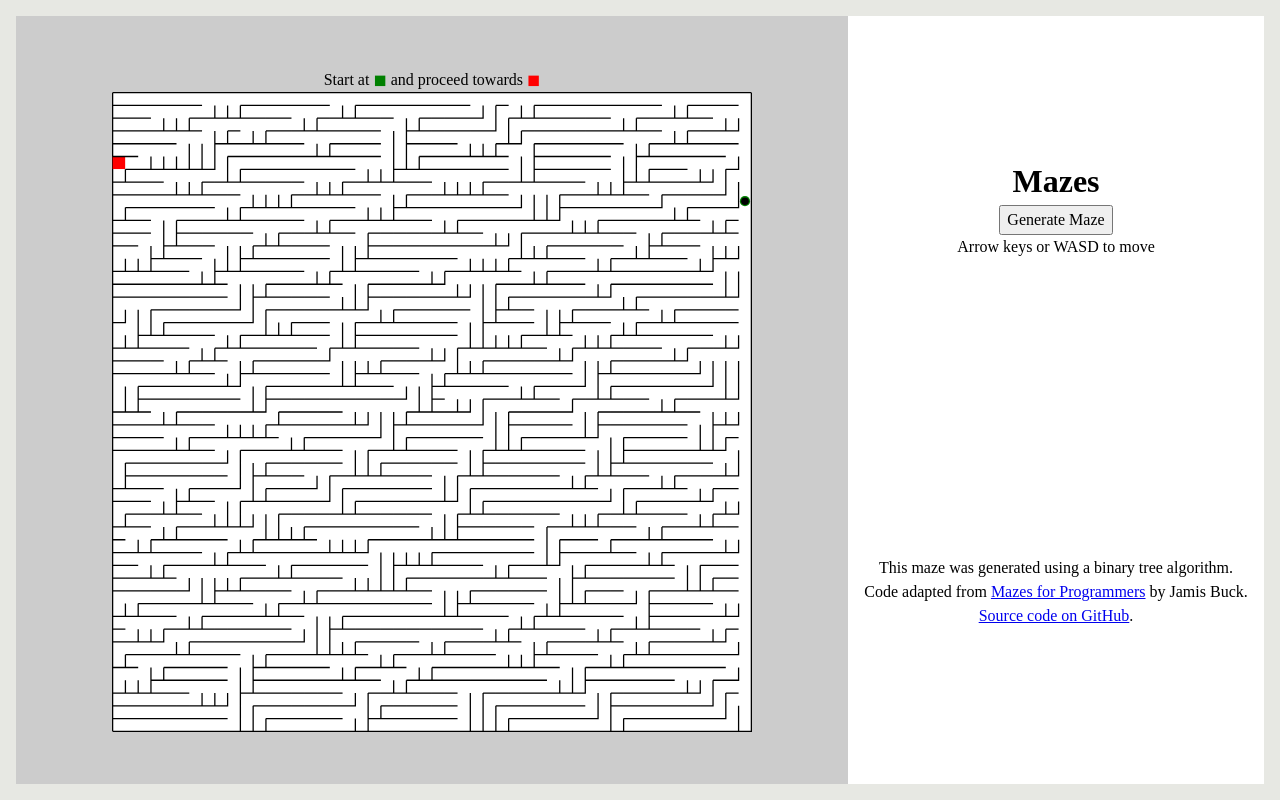
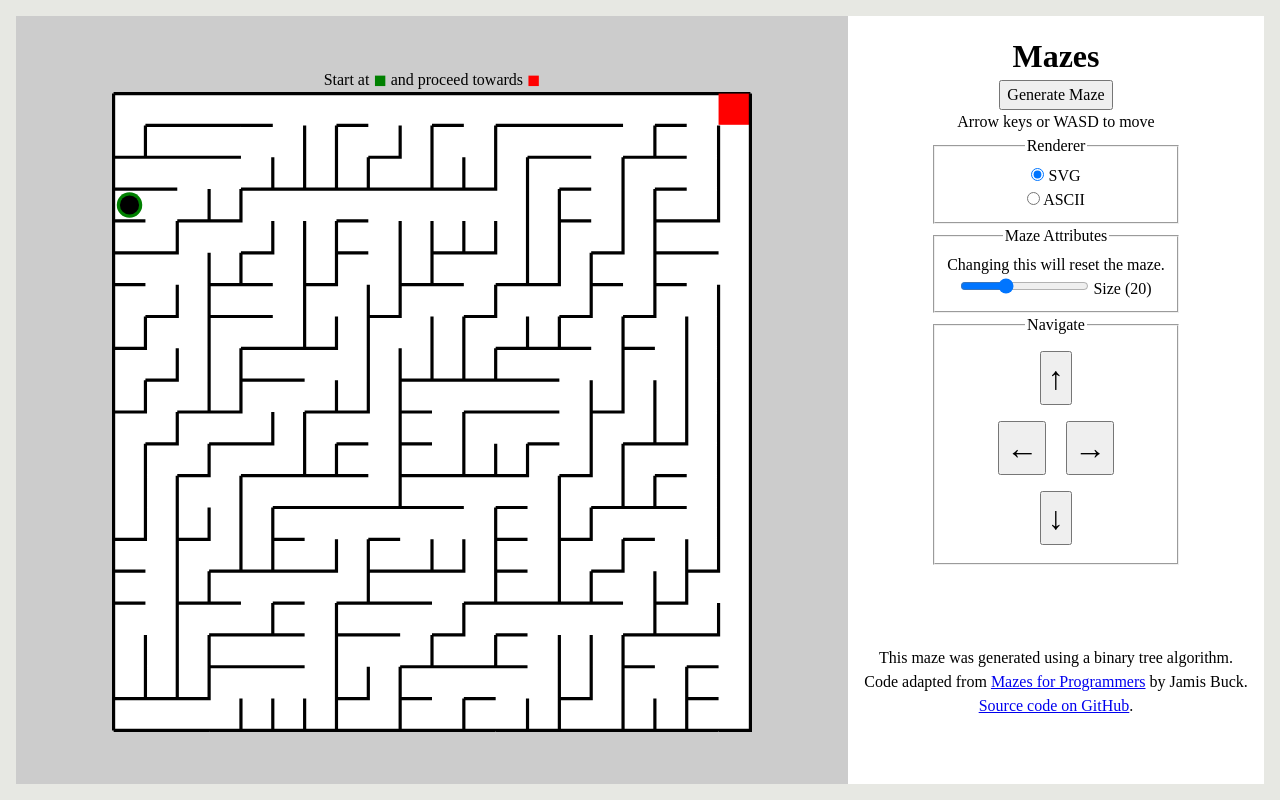
Before and after one commit to thudfactor/mazes, a React (Vite) app: page / in a window 1280 px wide. Built offline with nearby package versions, Linux system fonts and the light colour scheme.

Commit message:
Navigation, renderer switch, size controls.

```diff
--- a/src/js/app.tsx
+++ b/src/js/app.tsx
@@ -2,8 +2,8 @@ import Grid from './model/grid';
 import BinaryTree from './model/binary-tree';
 import { useState, useEffect, useRef } from 'react';
 import { SVGRenderer } from './renderers/svg-renderer';
-import Cell from './model/cell';
 import styled from 'styled-components';
+import { ASCIIRenderer } from './renderers/ascii-renderer';
 
 const StyledLayout = styled.div`
   position: absolute;
@@ -21,6 +21,7 @@ const StyledLayout = styled.div`
     background-color: #ccc;
     display: grid;
     place-content: center;
+    overflow: auto;
 
     svg {
       margin: auto;
@@ -46,15 +47,25 @@ const StyledLayout = styled.div`
     place-content: center;
     text-align: center;
   }
+
+  .navigation {
+    button {
+      display: inline-block;
+      font-size: 2rem;
+      margin: .5rem;
+    }
+  }
 `
 
-function generateMaze():Grid {
-  return BinaryTree.on(new Grid(50,50));
-}
-
 export function App() {
+  const [size, setSize] = useState(20);
   const [maze, setMaze] = useState(generateMaze());
   const [avatarPos, _setAvatarPos] = useState(maze.start);
+  const [renderer, setRenderer] = useState('svg');
+
+  function generateMaze():Grid {
+    return BinaryTree.on(new Grid(size,size));
+  }
 
   // this nonsense is due to using state hooks in event handlers
   const avatarPosRef = useRef(avatarPos);
@@ -63,30 +74,30 @@ export function App() {
     _setAvatarPos(data);
   }
 
-  function navigateAvatar(direction: Cell) {
+  function navigateAvatar(direction: string) {
     const ap = avatarPosRef.current;
-    if (ap.linked(direction)) {
-      setAvatarPos(direction);
+    const { neighbors } = ap;
+    const nextCell = neighbors[direction];
+    if (nextCell && ap.linked(nextCell)) {
+      setAvatarPos(nextCell);
     }
   }
 
   function keyDown({ key }: { key: string; }) {
     const ap = avatarPosRef.current;
-    let direction: Cell = null;
+    let direction = null;
     if (['w','ArrowUp'].includes(key)) {
-      direction = ap.neighbors.north;
+      direction = 'north';
     } else if (['a','ArrowLeft'].includes(key)) {
-      direction = ap.neighbors.west;
+      direction = 'west';
     }
     else if (['s','ArrowDown'].includes(key)) {
-      direction = ap.neighbors.south;
+      direction = 'south';
     }
     else if (['d','ArrowRight'].includes(key)) {
-      direction = ap.neighbors.east;
+      direction = 'east';
     }
-    if (direction && ap.linked(direction)) {
-      navigateAvatar(direction);
-    }
+    if (direction !== null) navigateAvatar(direction);
   }
 
   function rebuild() {
@@ -103,15 +114,54 @@ export function App() {
     });
   }, []);
 
+  useEffect(() => {
+    rebuild();
+  }, [size])
+
   return (
     <StyledLayout>
       <div className="maze">
-        { maze && <SVGRenderer maze={maze} avatar={avatarPos} /> }
+        { renderer === 'svg' && maze && <SVGRenderer maze={maze} avatar={avatarPos} /> }
+        { renderer === 'ascii' && <ASCIIRenderer maze={maze} avatar={avatarPos} /> }
       </div>
       <div className="controls">
         <h1>Mazes</h1>
         <p><button onClick={() => rebuild()}>Generate Maze</button></p>
         <p>Arrow keys or WASD to move</p>
+        <form onSubmit={(e) => e.preventDefault()}>
+          <fieldset>
+            <legend>Renderer</legend>
+            <label><input
+              onChange={() => setRenderer("svg")}
+              checked={renderer === 'svg'}
+              type="radio"
+              name="renderer"
+              value="svg" /> SVG</label><br/>
+            <label><input
+              onChange={() => setRenderer("ascii")}
+              checked={renderer === 'ascii'}
+              type="radio"
+              name="renderer"
+              value="ascii" /> ASCII</label>
+          </fieldset>
+          <fieldset>
+            <legend>Maze Attributes</legend>
+            <p>Changing this will reset the maze.</p>
+            <label><input
+              type="range"
+              value={size}
+              onChange={(e) => setSize(parseInt(e.target.value))}
+              min={5}
+              max={50}
+              step={5} /> Size ({size})</label>
+          </fieldset>
+          <fieldset className="navigation">
+            <legend>Navigate</legend>
+            <button onClick={() => navigateAvatar('north')}>↑</button><br />
+            <button onClick={() => navigateAvatar('west')}>←</button> <button onClick={() => navigateAvatar('east')}>→</button><br />
+            <button onClick={() => navigateAvatar('south')}>↓</button>
+          </fieldset>
+        </form>
       </div>
       <div className="meta">
         <p>This maze was generated using a binary tree algorithm. Code adapted from <a href="http://www.mazesforprogrammers.com/">Mazes for Programmers</a> by Jamis Buck. <a href="https://github.com/thudfactor/mazes">Source code on GitHub</a>.</p>
--- a/src/js/model/binary-tree.ts
+++ b/src/js/model/binary-tree.ts
@@ -1,62 +1,23 @@
 import Grid from './grid';
-import { randomFrom } from '../util/index';
-
-const maxWeight = 100;
-
-function * decayingWeightedRandom() {
-  const values = [0, 1];
-  const weights = [1, 1];
-  let cumulativeWeights = [1,2];
-
-  let lastIter: number = null;
-
-  while(true) {
-    let collector = 0;
-    const randomChoice = randomFrom(cumulativeWeights[1]) + 1;
-    const index = (cumulativeWeights[0] >= randomChoice) ? 0 : 1;
-    //console.log(randomChoice,cumulativeWeights,index);
-    let thisIter = values[index];
-    //we went the same direction last time
-    if (lastIter && lastIter === thisIter) {
-      weights[thisIter] = Math.floor(weights[thisIter] / 2);
-      console.log('same', thisIter, weights);
-    } else {
-      weights[thisIter] = maxWeight;
-      if(lastIter !== null) weights[lastIter] = 1;
-      console.log('different', thisIter, weights);
-    }
-
-    lastIter = thisIter;
-    cumulativeWeights = weights.map(v => {
-      let nextv = collector + v;
-      collector = nextv;
-      return nextv;
-    });
-    yield thisIter;
-  }
-}
+import { arraySample } from '../util/index';
 
 export default class BinaryTree {
   static on(grid:Grid) {
     const cellGenerator = grid.eachCell();
-    let c = cellGenerator.next().value;
-    const wallRandom = decayingWeightedRandom();
-    while (c) {
+    for (let c of cellGenerator) {
       const { north, east } = c.neighbors;
-      if (north && east) {
-        const neighbors = [north, east];
-        const randomNeighbor = neighbors[wallRandom.next().value];
-        if (randomNeighbor) {
-          c.link(randomNeighbor);
-        }
-      }
       if(!north && east) {
         c.link(east);
       }
       if(!east && north) {
         c.link(north);
       }
-      c = cellGenerator.next().value;
+      if (north && east) {
+        const randomNeighbor = arraySample([north, east]);
+        if (randomNeighbor) {
+          c.link(randomNeighbor);
+        }
+      }
     }
     return grid;
   }
--- a/src/js/model/grid.ts
+++ b/src/js/model/grid.ts
@@ -34,8 +34,7 @@ export default class Grid {
 
   configureCells() {
     const allCells = this.eachCell();
-    let c = allCells.next().value;
-    while (c) {
+    for (let c of allCells) {
       const {row, column: col} = c;
       c.neighbors = {
         north: this.getCellAt(row - 1,col),
@@ -43,7 +42,6 @@ export default class Grid {
         west: this.getCellAt(row, col - 1),
         east: this.getCellAt(row, col + 1)
       }
-      c = allCells.next().value;
     }
   }
 
@@ -84,8 +82,7 @@ export default class Grid {
   toString() {
     let output = `+${"---+".repeat(this.columns)}\n`;
     const rowGen = this.eachRow();
-    let row = rowGen.next().value;
-    while (row) {
+    for (let row of rowGen) {
       let top = "|";
       let bottom = "+";
 
@@ -104,8 +101,6 @@ export default class Grid {
       });
 
       output += `${top}\n${bottom}\n`;
-
-      row = rowGen.next().value;
     }
     return output;
   }
--- a/src/js/renderers/ascii-renderer.tsx
+++ b/src/js/renderers/ascii-renderer.tsx
@@ -1,5 +1,6 @@
 import Grid from "../model/grid";
 import styled from 'styled-components';
+import Cell from "~js/model/cell";
 
 const StyledRenderer = styled.div`
   width: max-content;
@@ -8,17 +9,50 @@ const StyledRenderer = styled.div`
   white-space: pre;
   line-height: 1;
   letter-spacing: -.05em;
+  background-color: white;
+  font-size: 0.625em;
 `;
 
 type AsciiRendererProps = {
   maze: Grid;
+  avatar?: Cell;
 }
 
-export function AsciiRenderer({ maze }:AsciiRendererProps) {
+export function ASCIIRenderer({ maze, avatar }:AsciiRendererProps) {
+
+  function renderMaze() {
+    let output = `+${"---+".repeat(maze.columns)}\n`;
+    const rowGen = maze.eachRow();
+    for (let row of rowGen) {
+      let top = "|";
+      let bottom = "+";
+
+      row.forEach(cell => {
+        const { east, south } = cell.neighbors;
+        const isStart = cell.column === maze.start.column && cell.row === maze.start.row;
+        const isEnd = cell.column === maze.end.column && cell.row == maze.end.row;
+        const isAvatar = avatar && cell.column === avatar.column && cell.row == avatar.row;
+        let marker = ' ';
+        if (isStart) marker = '✬';
+        if (isEnd) marker = '⦿';
+        if (isAvatar) marker = '@';
+
+        const body = ` ${marker} `;
+        const east_boundary = (east && cell.linked(east)) ? ' ' : '|';
+        top += body + east_boundary;
+        const south_boundary = (south && cell.linked(south)) ? '   ' : '---';
+        bottom += south_boundary + '+';
+      });
+
+      output += `${top}\n${bottom}\n`;
+    }
+    return output;
+  }
+
   return (
     <>
       <p>Start at ✬ and proceed towards ⦿</p>
-      <StyledRenderer className="ascii-renderer">{ maze.toString() }</StyledRenderer>
+      <StyledRenderer style={{"--rows": maze.rows, "--columns": maze.columns}} >{ renderMaze() }</StyledRenderer>
     </>
   );
 }
```
Also changed, not shown: src/js/util/index.ts (+35 -0 lines).
